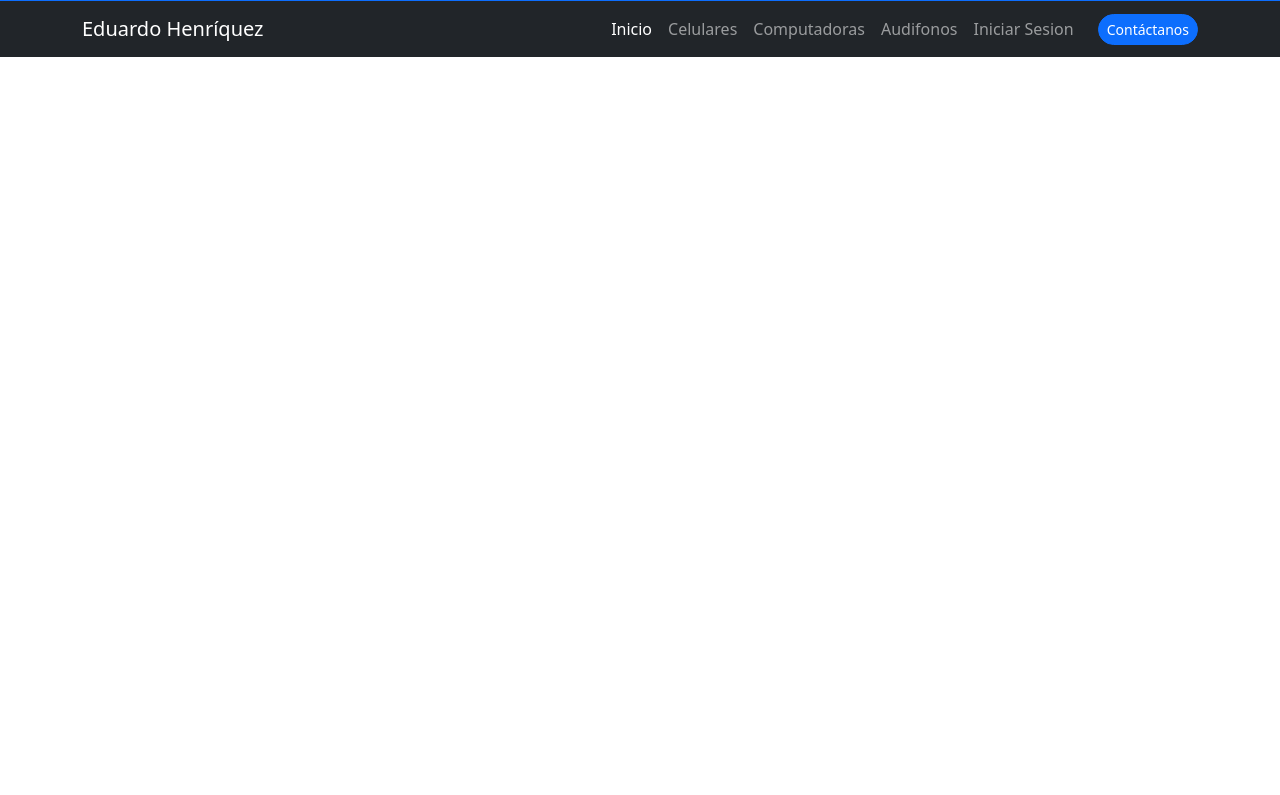
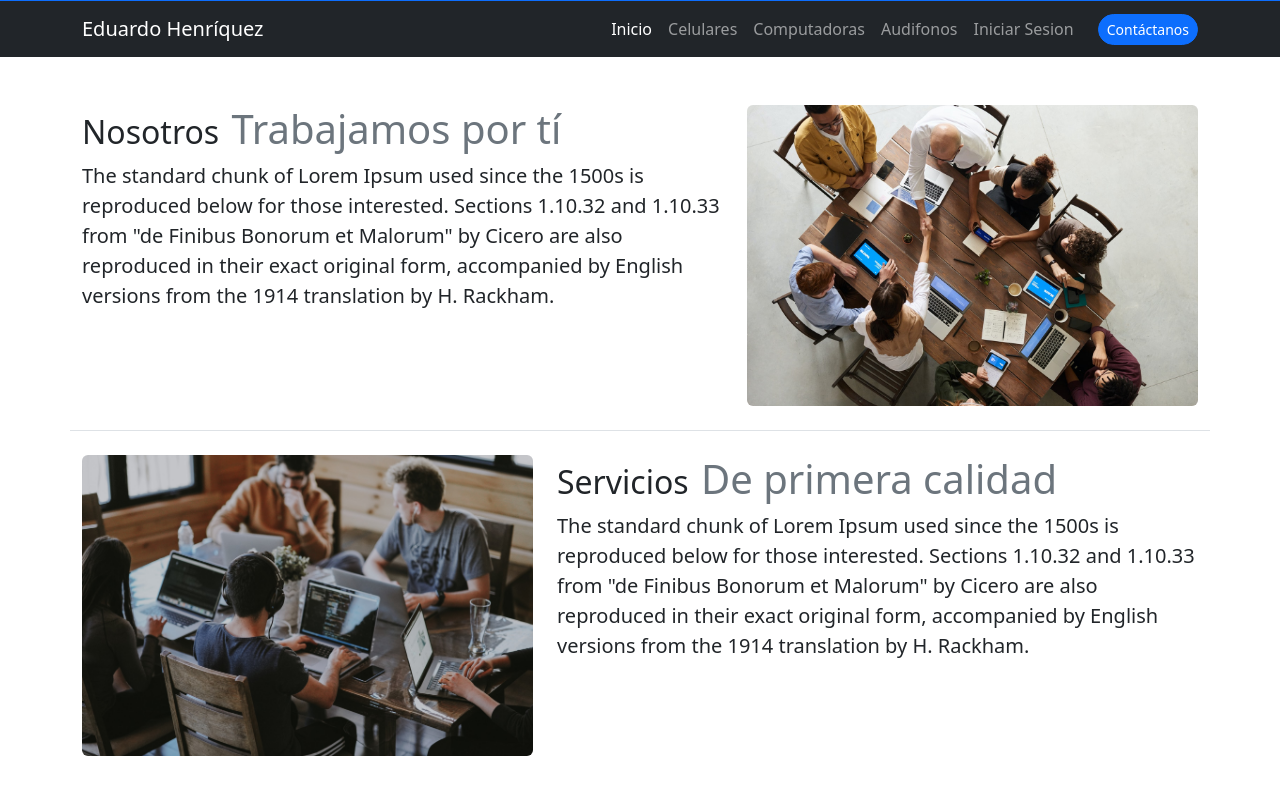
Before and after one commit to EDER-FS/Repo_TiendaOnline, a plain HTML site: page index.html in a window 1280 px wide. Shown: the part 31-826 px from the top of the page. Before the commit the page ends 800 px from the top, so only its background shows below. Drawn offline with nearby package versions, Linux system fonts and the light colour scheme.

Commit message:
Main Team

```diff
--- a/index.html
+++ b/index.html
@@ -56,5 +56,25 @@
             </div>
         </nav>
     </header>
+    <main class="container py-4">
+        <div class="row py-4 border-bottom">
+            <div class="col-md-7 align-selft-center">
+                <h2>Nosotros <span class="text-muted fs-1 ms-1">Trabajamos por tí</span></h2>
+                <p class="lead">The standard chunk of Lorem Ipsum used since the 1500s is reproduced below for those interested. Sections 1.10.32 and 1.10.33 from "de Finibus Bonorum et Malorum" by Cicero are also reproduced in their exact original form, accompanied by English versions from the 1914 translation by H. Rackham.</p>
+            </div>
+            <div class="col-md-5">
+                <img src="img/image4.jpg" alt="team" class="w-100 h-100 rounded">
+            </div>
+        </div>
+        <div class="row py-4">
+            <div class="col-md-7 align-selft-center order-md-2">
+                <h2>Servicios <span class="text-muted fs-1 ms-1">De primera calidad</span></h2>
+                <p class="lead">The standard chunk of Lorem Ipsum used since the 1500s is reproduced below for those interested. Sections 1.10.32 and 1.10.33 from "de Finibus Bonorum et Malorum" by Cicero are also reproduced in their exact original form, accompanied by English versions from the 1914 translation by H. Rackham.</p>
+            </div>
+            <div class="col-md-5 order-md-1">
+                <img src="img/image5.jpg" alt="team" class="w-100 h-100 rounded">
+            </div>
+        </div>
+    </main>
 </body>
 </html>
```
